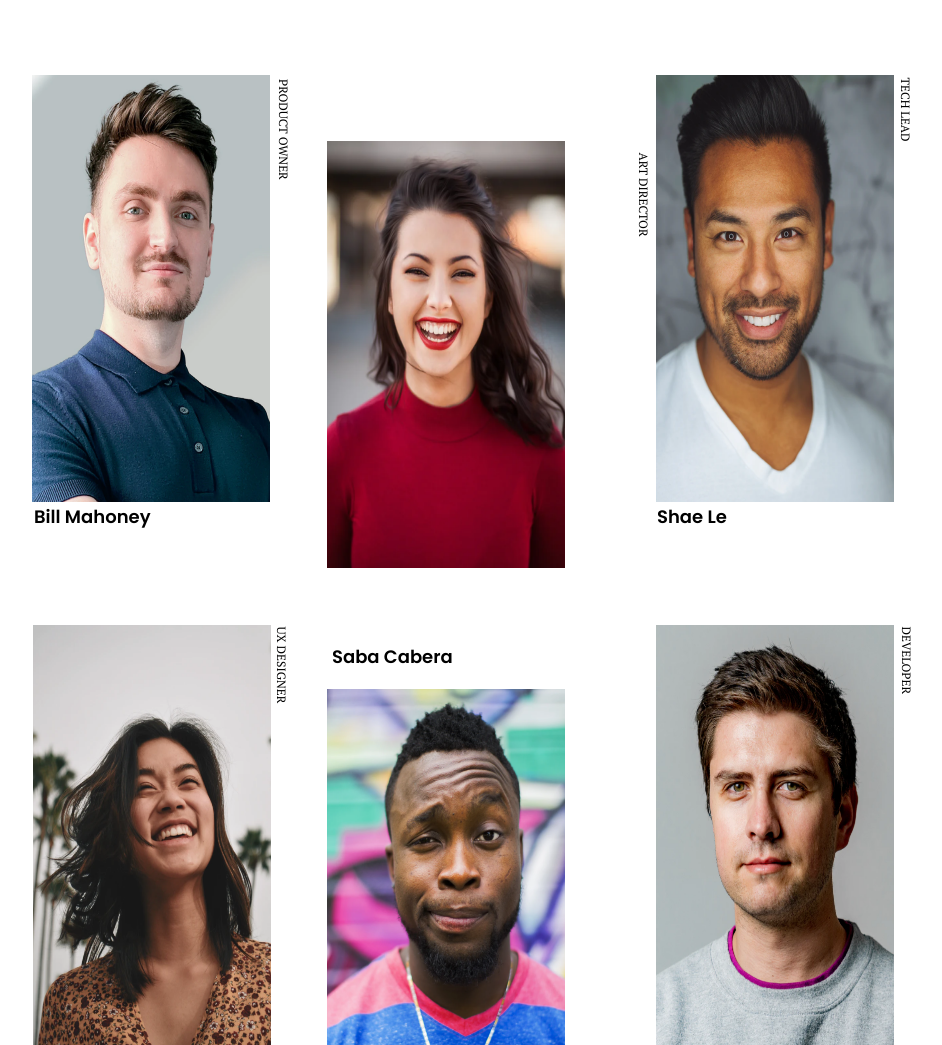
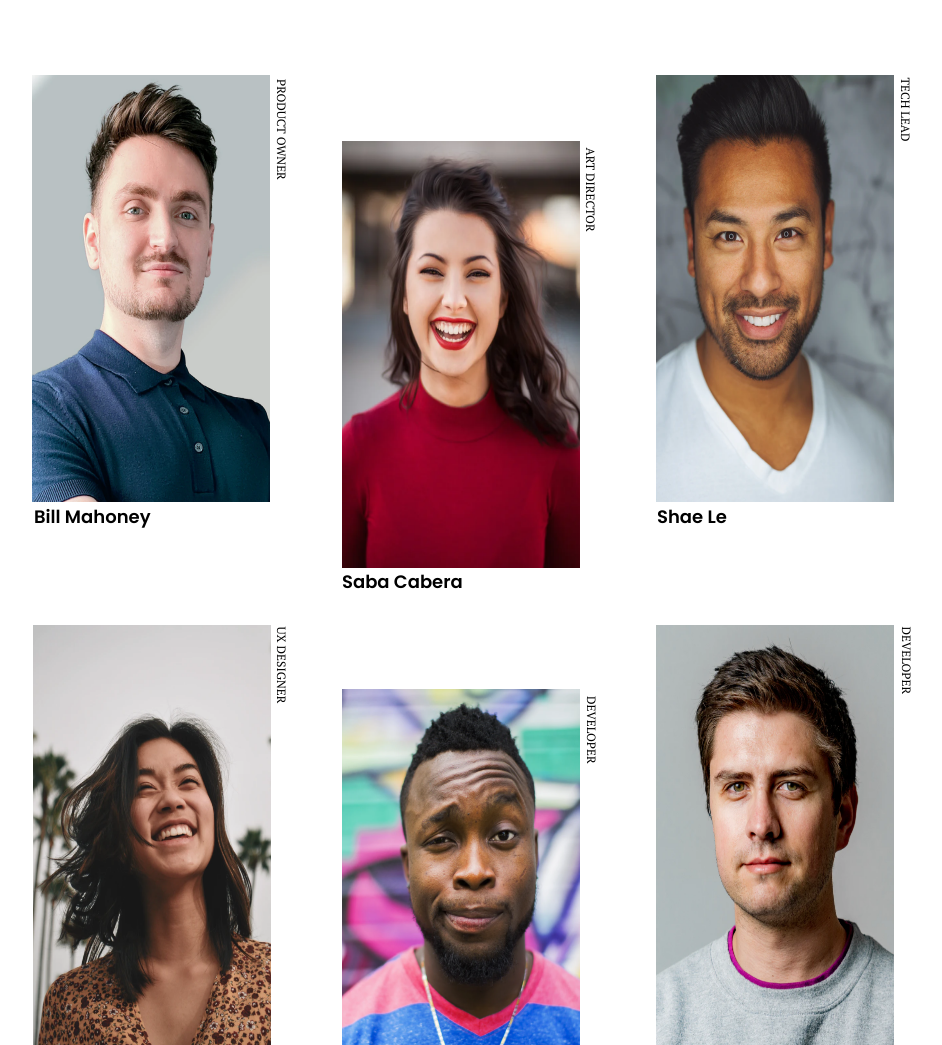
Before and after one commit to khusamayasir/My-Team-Page, a plain HTML site: page index.html in a window 1280 px wide. Shown: the part 255-1300 px from the top of the page, without its empty margins (208-1150 px from the left). Drawn offline with Linux system fonts and the light colour scheme.

Commit message:
update style.css

```diff
--- a/style.css
+++ b/style.css
@@ -63,7 +63,7 @@
     position: absolute;
     width: 102px;
     height: 16px;
-    left: 440px;
+    left: 438px;
     top: 365px;
 
     font-family: 'PT Serif';
@@ -99,7 +99,7 @@
     position: absolute;
     width: 238px;
     height: 426.5px;
-    left: 534.64px;
+    left: 550px;
     top: 396px;
 }
 
@@ -107,8 +107,8 @@
     position: absolute;
     width: 85px;
     height: 16px;
-    left: 808px;
-    top: 430px;
+    left: 755px;
+    top: 425px;
 
     font-family: 'PT Serif';
     font-style: normal;
@@ -127,8 +127,8 @@
     position: absolute;
     width: 128px;
     height: 27px;
-    left: 540px;
-    top: 880px;
+    left: 550px;
+    top: 805px;
 
     font-family: 'Poppins';
     font-style: normal;
@@ -231,7 +231,7 @@
     position: absolute;
     width: 238px;
     height: 426.5px;;
-    left: 534.64px;
+    left: 550px;
     top: 944px;
 }
 
@@ -239,8 +239,8 @@
     position: absolute;
     width: 68px;
     height: 16px;
-    left: 835px;
-    top: 944px;
+    left: 765px;
+    top: 965px;
 
     font-family: 'PT Serif';
     font-style: normal;
@@ -257,10 +257,10 @@
 
 .grid-item-p5 h3 {
     position: absolute;
-    width: 124px;
+    width: 128px;
     height: 27px;
-    left: 571px;
-    top: 1306px;
+    left: 550px;
+    top: 1355px;
 
     font-family: 'Poppins';
     font-style: normal;
```
